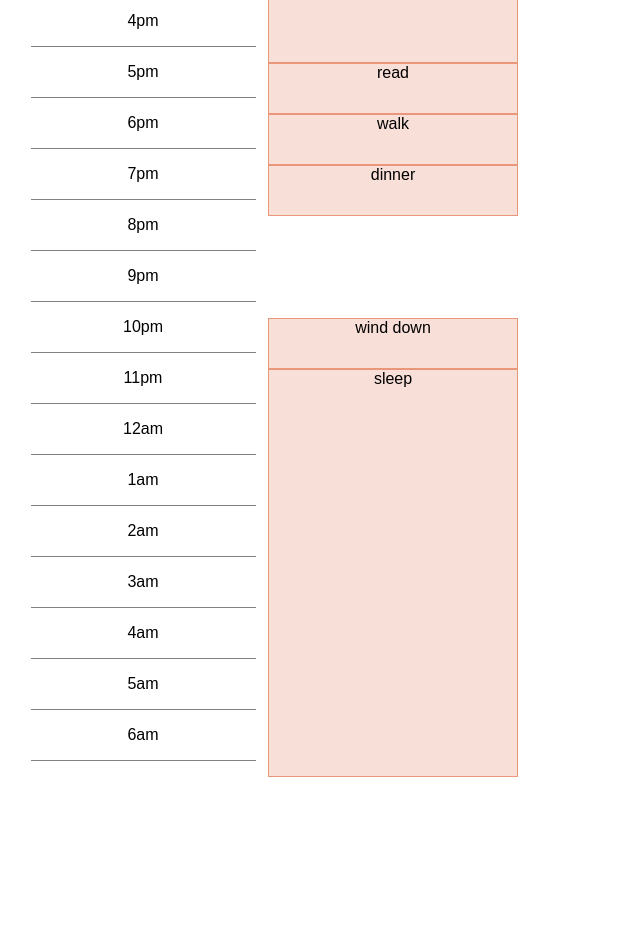
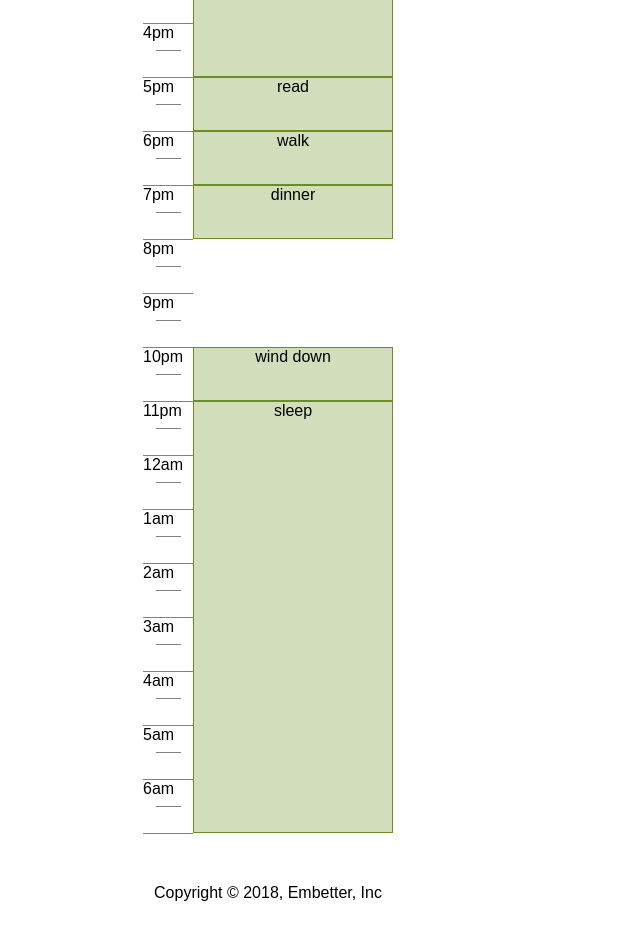
Before and after one commit to orbium/scheduler, a React (Create React App) app: page / in a window 1280 px wide. Shown: the part 620-1560 px from the top of the page, without its empty margins (372-1012 px from the left). Before the commit the page ends 1397 px from the top, so only its background shows below. Built offline with nearby package versions, Linux system fonts and the light colour scheme.

Commit message:
Improve styles

```diff
--- a/src/App.css
+++ b/src/App.css
@@ -21,35 +21,54 @@
   font-size: large;
 }
 
+.App-footer {
+  padding: 50px;
+}
+
 .center {
   /* border: 1px dashed teal; */
   margin: 0 auto;
   max-width: 500px;
+  display: table;
 }
 
 .column hr {
-  width: 90%;
+  width: 50%;
   border: 0;
   height: 0;
   border-bottom: 1px solid grey;
 }
 
+#time-column {
+  width: 50px;
+}
+
 .column {
   /* border: 1px dashed violet; */
   box-sizing: border-box;
-  width: 50%;
-  float: left;
+  display: table-cell;
   position: relative;
 }
 
 .scheduled-item {
    position: absolute;
    left: 0;
-   border: 1px solid darksalmon;
    width: 100%;
-   background-color: rgba(233, 150, 122, .3);
-   overflow: hidden;
+   border: 1px solid olivedrab;
+   background-color: rgba(107, 142, 35, .3);
+   /* overflow: hidden; */
    box-sizing: border-box;
+   border-collapse: collapse;
+}
+
+.time-marker {
+  border-top: 1px solid grey;
+  padding: 0;
+  text-align: left;
+}
+
+#time-column .time-marker:last-child {
+  border-bottom: 1px solid grey;
 }
 
 @keyframes App-logo-spin {
--- a/src/App.js
+++ b/src/App.js
@@ -27,6 +27,29 @@ class App extends Component {
     const pm9Rect = document.getElementById('9pm').getBoundingClientRect();
     const pm10Rect = document.getElementById('10pm').getBoundingClientRect();
     const pm11Rect = document.getElementById('11pm').getBoundingClientRect();
+
+    [
+      'hour1 ' + (am8Rect.top - am7Rect.top),
+      'schedule ' + schedule.top,
+      'am7Rect ' + am7Rect.top,
+      'am8Rect ' + am8Rect.top,
+      'am9Rect ' + am9Rect.top,
+      'am10Rect ' + am10Rect.top,
+      'am11Rect ' + am11Rect.top,
+      'pm12Rect ' + pm12Rect.top,
+      'pm1Rect ' + pm1Rect.top,
+      'pm2Rect ' + pm2Rect.top,
+      'pm3Rect ' + pm3Rect.top,
+      'pm4Rect ' + pm4Rect.top,
+      'pm5Rect ' + pm5Rect.top,
+      'pm6Rect ' + pm6Rect.top,
+      'pm7Rect ' + pm7Rect.top,
+      'pm8Rect ' + pm8Rect.top,
+      'pm9Rect ' + pm9Rect.top,
+      'pm10Rect ' + pm10Rect.top,
+      'pm11Rect ' + pm11Rect.top,
+    ].forEach(e => console.log(e));
+
     this.setState({
       hour1: am8Rect.top - am7Rect.top,
       am7: am7Rect.top - schedule.top,
@@ -46,7 +69,7 @@ class App extends Component {
       pm9: pm9Rect.top - schedule.top,
       pm10: pm10Rect.top - schedule.top,
       pm11: pm11Rect.top - schedule.top
-    })
+    }, () => console.log(this.state))
   }
 
   render() {
@@ -60,10 +83,13 @@ class App extends Component {
           Weekday schedule
         </p>
         <div className="center">
-          <div className="column">
-            {hours.map(e => <div key={e}><p id={e}>{e}</p><hr /></div>)}
+          <div className="column" id="time-column">
+            {hours.map(e =>
+              <div key={e} id={e} className="time-marker">{e}<hr />&nbsp;</div>
+            )}
           </div>
           <div className="column" id="schedule">
+            <div style={{width: 200}}></div>
             <div className="scheduled-item"
               style={{top: this.state.am7, height: this.state.hour1 * 2}}
             >
@@ -111,6 +137,9 @@ class App extends Component {
             </div>
           </div>
         </div>
+        <footer className="App-footer">
+          Copyright © 2018, Embetter, Inc
+        </footer>
       </div>
     );
   }
```
